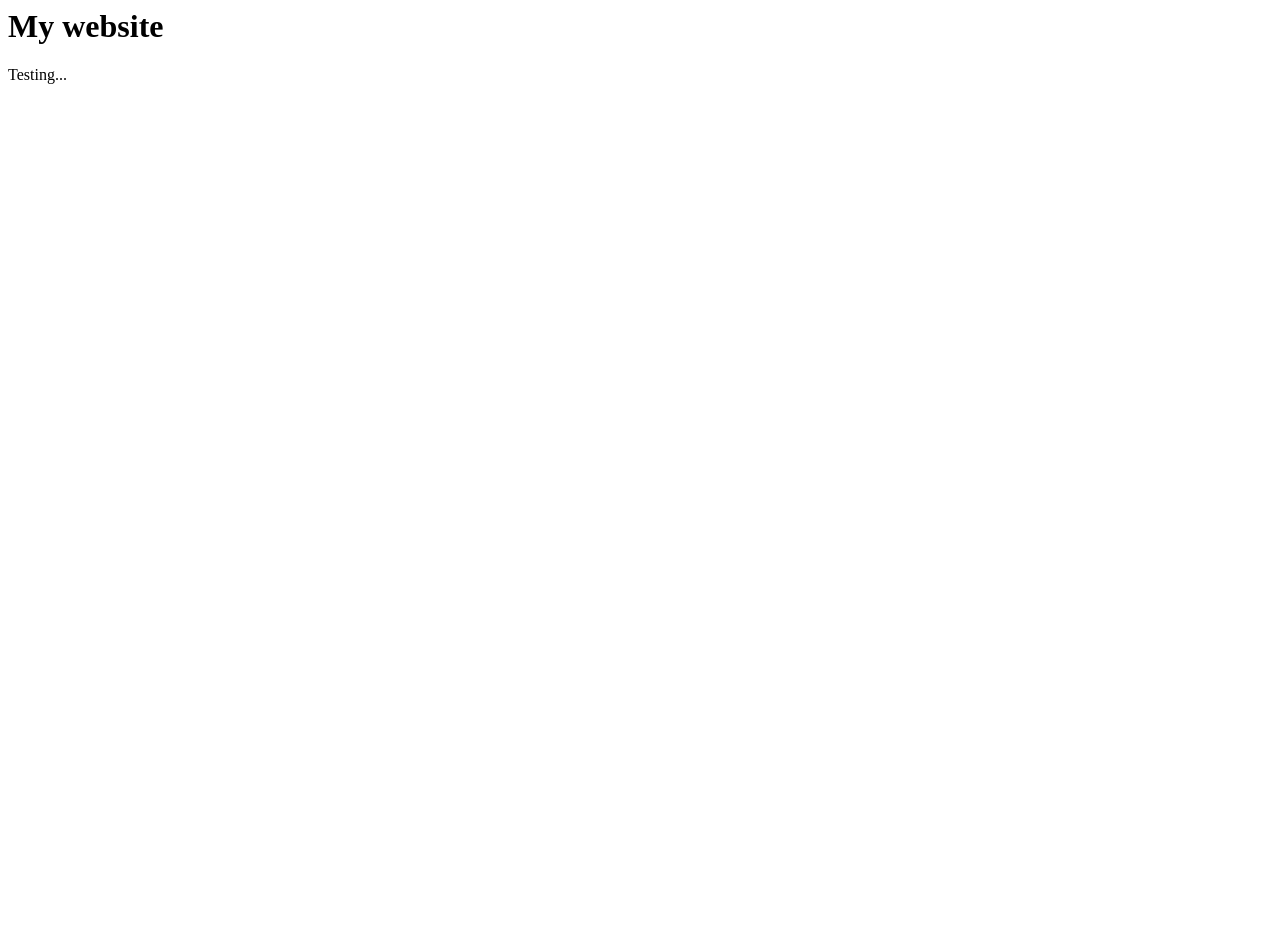
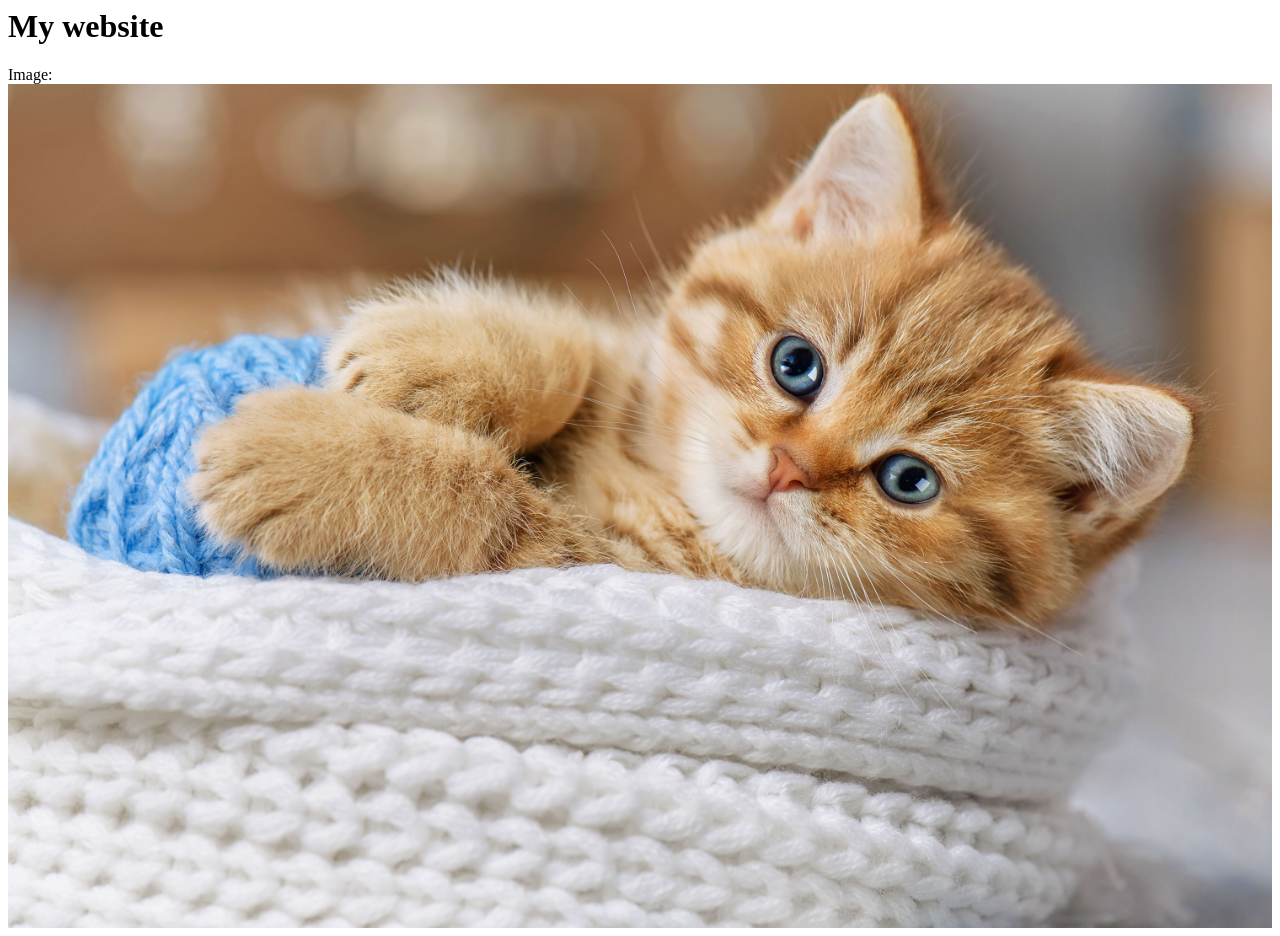
Before and after one commit to isakkar/decentralized-website, a plain HTML site: page src/index.html in a window 1280 px wide. Before the commit the page ends 800 px from the top, so only its background shows below. Drawn offline with Linux system fonts and the light colour scheme.

Commit message:
Added image

```diff
--- a/src/index.html
+++ b/src/index.html
@@ -1,2 +1,4 @@
+<title>My website</title>
 <h1>My website</h1>
-<div>Testing...</div>
+<div>Image:</div>
+<img src="Chaton.jpg" alt="Cat" style="max-width: 100%; height: auto;">
```
Also changed, not shown: src/Chaton.jpg (added).
